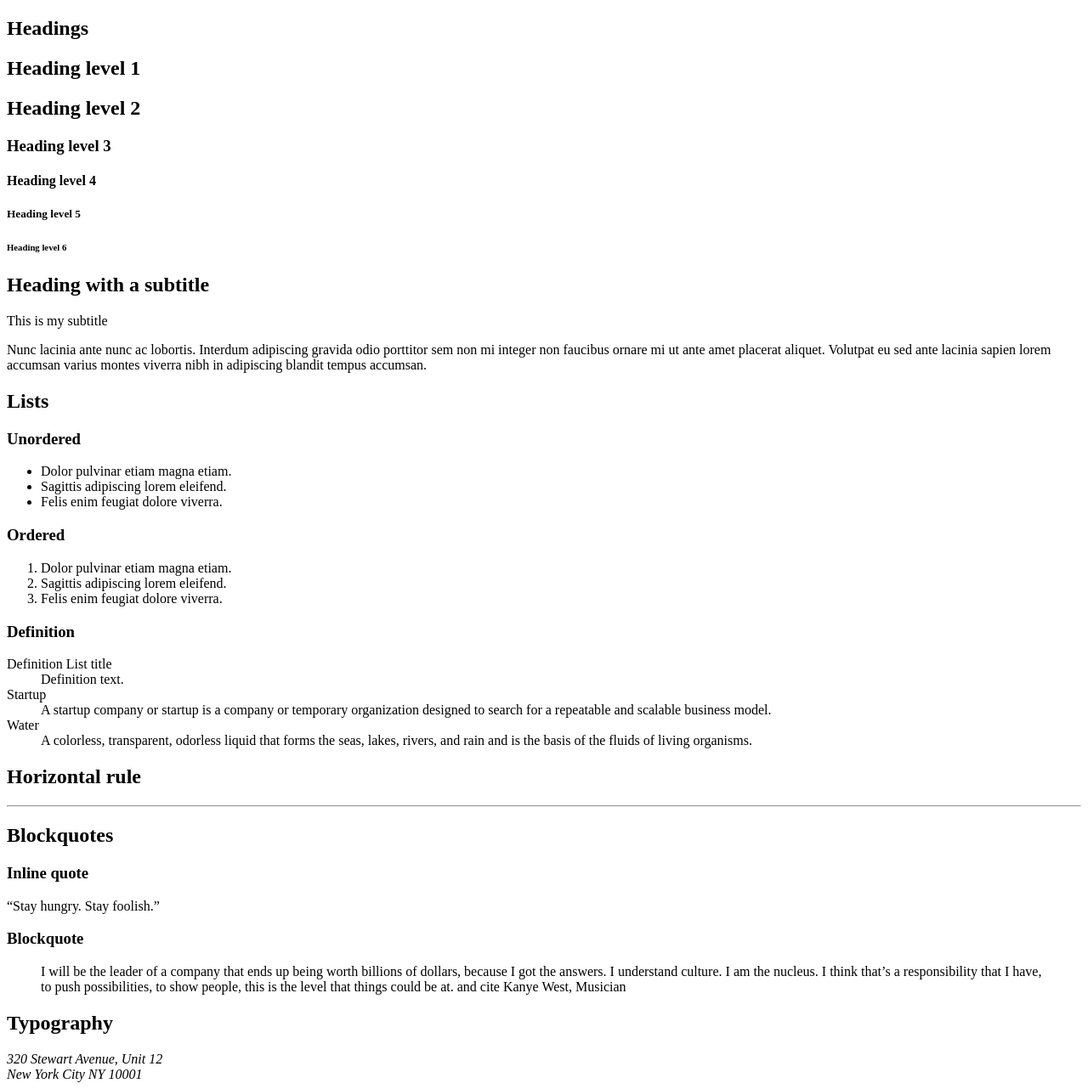
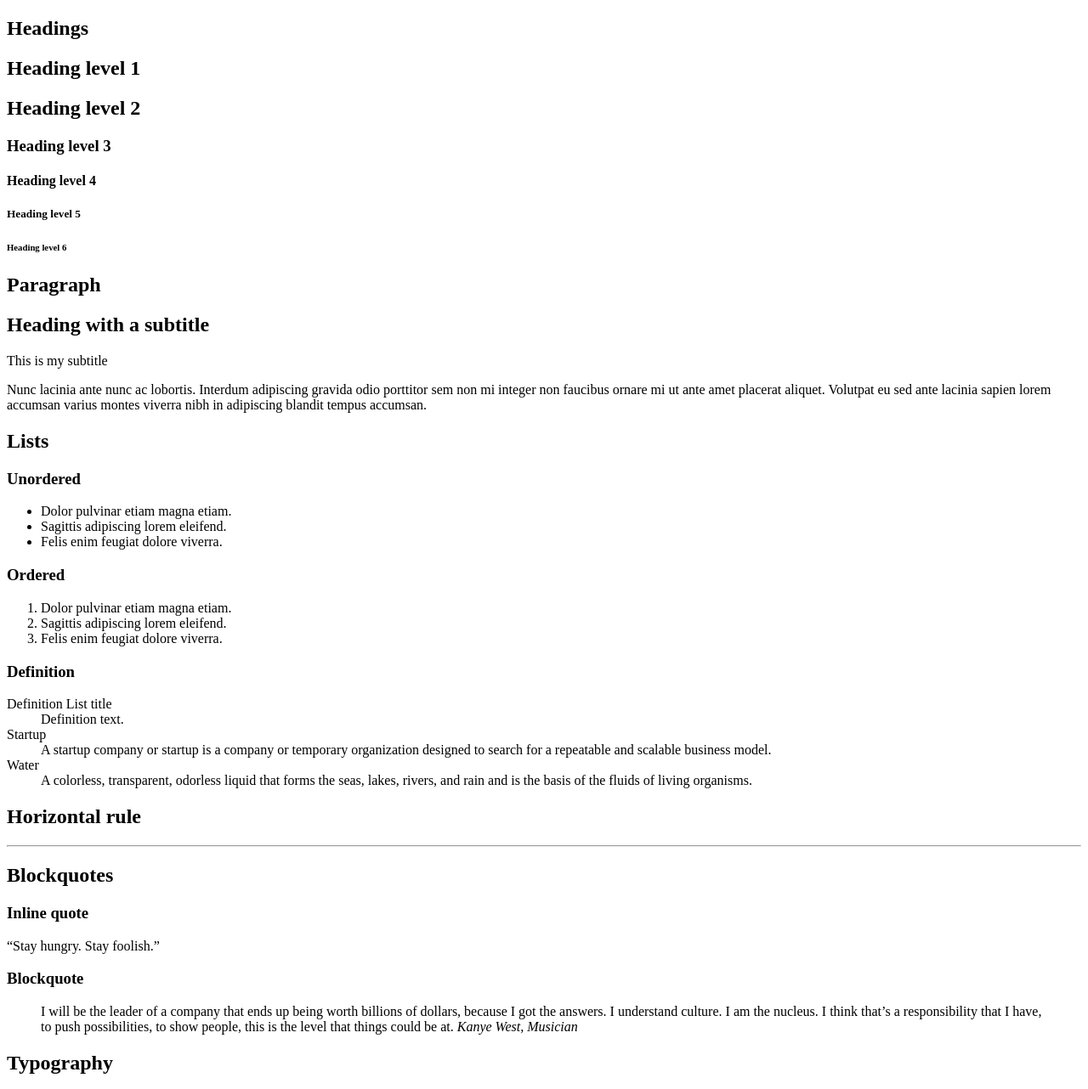
Before and after one commit to DanielaIH/holbertonschool-web_front_end, a plain HTML site: page 0x00-html_advanced/38-styleguide.html in a window 1280 px wide. Shown: the top 1282 px of the page at 85% size. Drawn offline with Linux system fonts and the light colour scheme.

Commit message:
adding all 0x00-html_advancedproject files

```diff
--- a/0x00-html_advanced/38-styleguide.html
+++ b/0x00-html_advanced/38-styleguide.html
@@ -24,10 +24,11 @@
             </section>
             <section>
                 <header>
+                    <h2>Paragraph</h2>
+                </header>
                     <h2>Heading with a subtitle</h2>
                     <p>This is my subtitle</p>
                     <p>Nunc lacinia ante nunc ac lobortis. Interdum adipiscing gravida odio porttitor sem non mi integer non faucibus ornare mi ut ante amet placerat aliquet. Volutpat eu sed ante lacinia sapien lorem accumsan varius montes viverra nibh in adipiscing blandit tempus accumsan.</p>
-                </header>
             </section>
             <!-- Lists -->
             <section>
@@ -79,7 +80,9 @@
                 <div>
                     <h3>Blockquote</h3>
                     <blockquote>
-                        I will be the leader of a company that ends up being worth billions of dollars, because I got the answers. I understand culture. I am the nucleus. I think that’s a responsibility that I have, to push possibilities, to show people, this is the level that things could be at. and cite Kanye West, Musician
+                        <p>I will be the leader of a company that ends up being worth billions of dollars, because I got the answers. I understand culture. I am the nucleus. I think that’s a responsibility that I have, to push possibilities, to show people, this is the level that things could be at.
+                            <cite>Kanye West, Musician</cite>
+                        </p>
                     </blockquote>
                 </div>
             </section>
```
